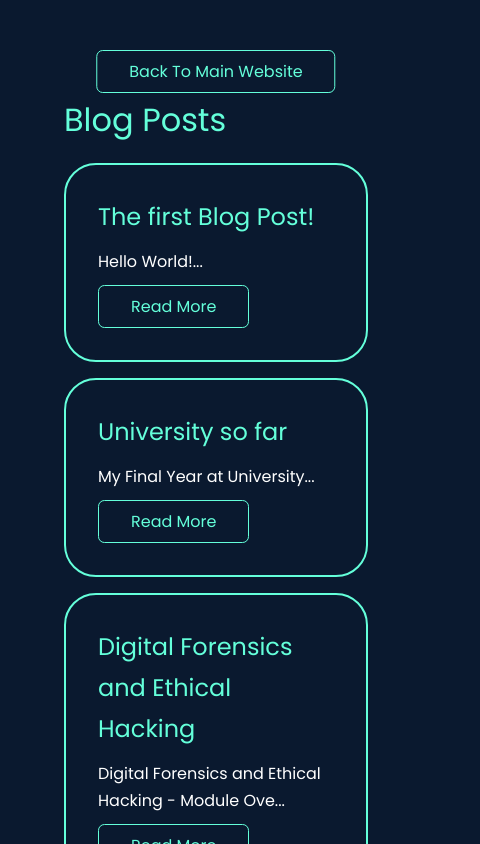
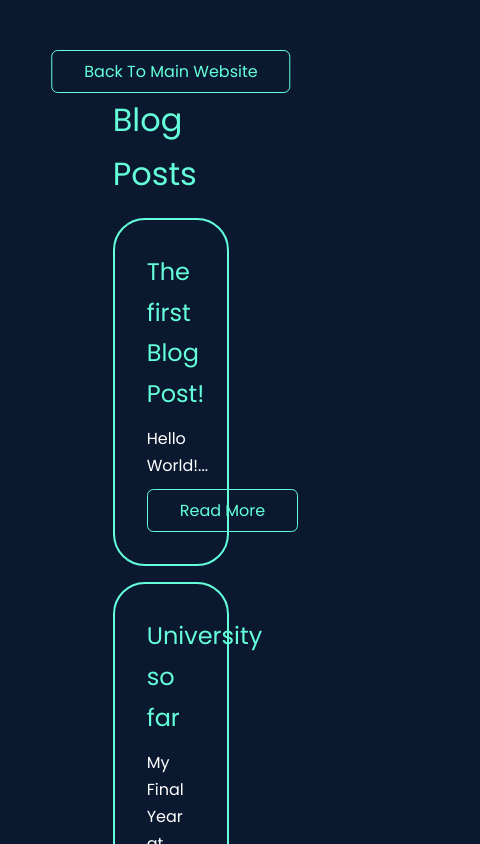
Before and after one commit to JacksonLDJ/react-portfolio-website, a React (Create React App) app: page /blog in a window 390 px wide. Shown: the top 844 px of the page, 480 px wide, since content can reach past the window. Built offline with nearby package versions, Linux system fonts and the light colour scheme.

Commit message:
Update Blog.css

```diff
--- a/src/styles/Blog.css
+++ b/src/styles/Blog.css
@@ -111,12 +111,12 @@ p {
 
 @media screen and (max-width: 601px) {
     .blog-post {
-        width: 30rem;
+        width: var(--container-width-lg);
         padding-right: 8rem;
     }
 
     .blog-home {
-        width: 30rem;
+        width: var(--container-width-lg);
         padding-right: 7rem;
         margin: 0 auto;
         height: 100vh;
@@ -135,12 +135,12 @@ p {
 
 @media scren and (max-width: 850px){
     .blog-post {
-        width: 20rem;
+        width: var(--container-width-lg);
         padding-right: 8rem;
     }
 
     .blog-home {
-        width: 20rem;
+        width: 30rem;
         padding-right: 7rem;
         margin: 0 auto;
         height: 100vh;
```
